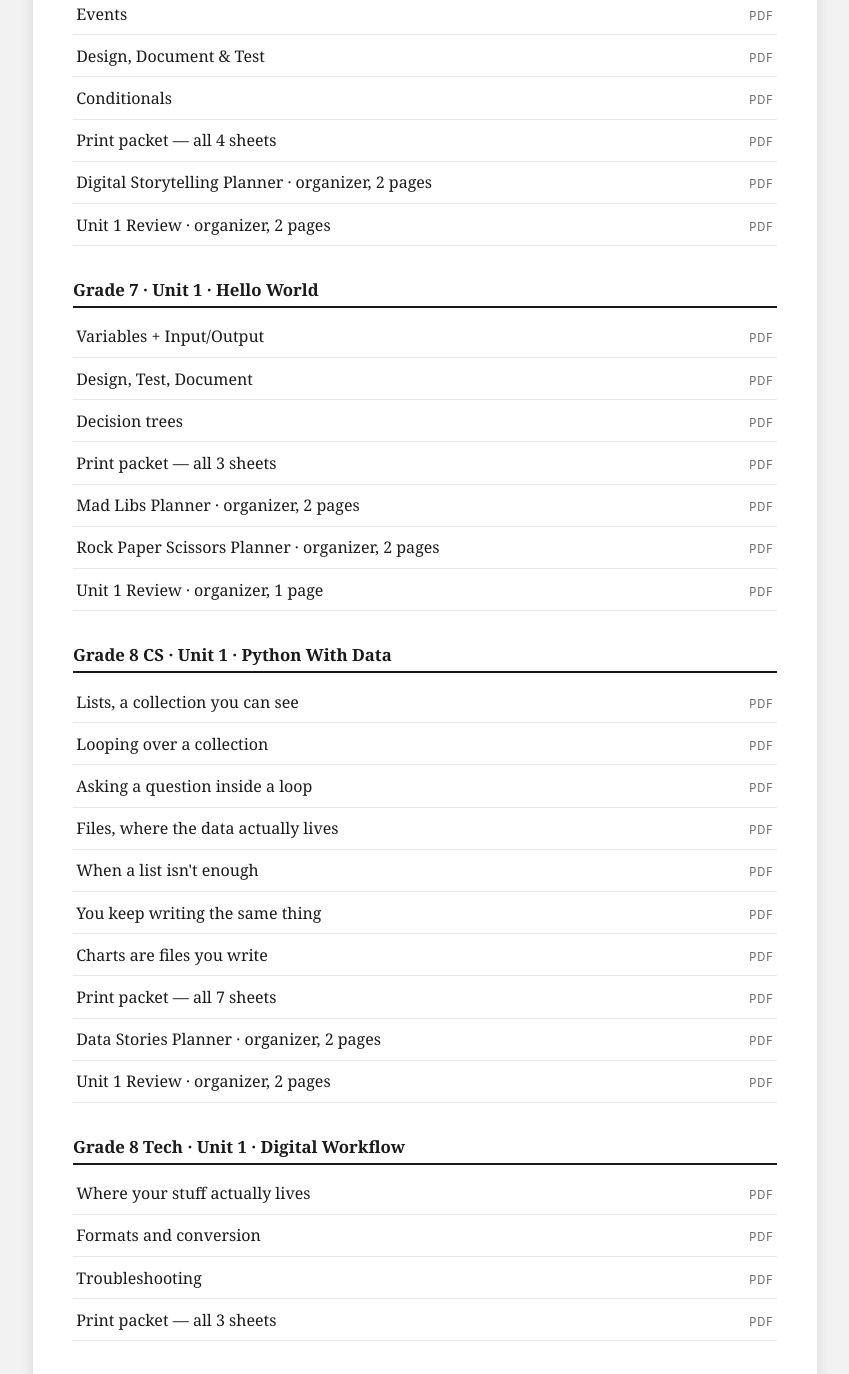
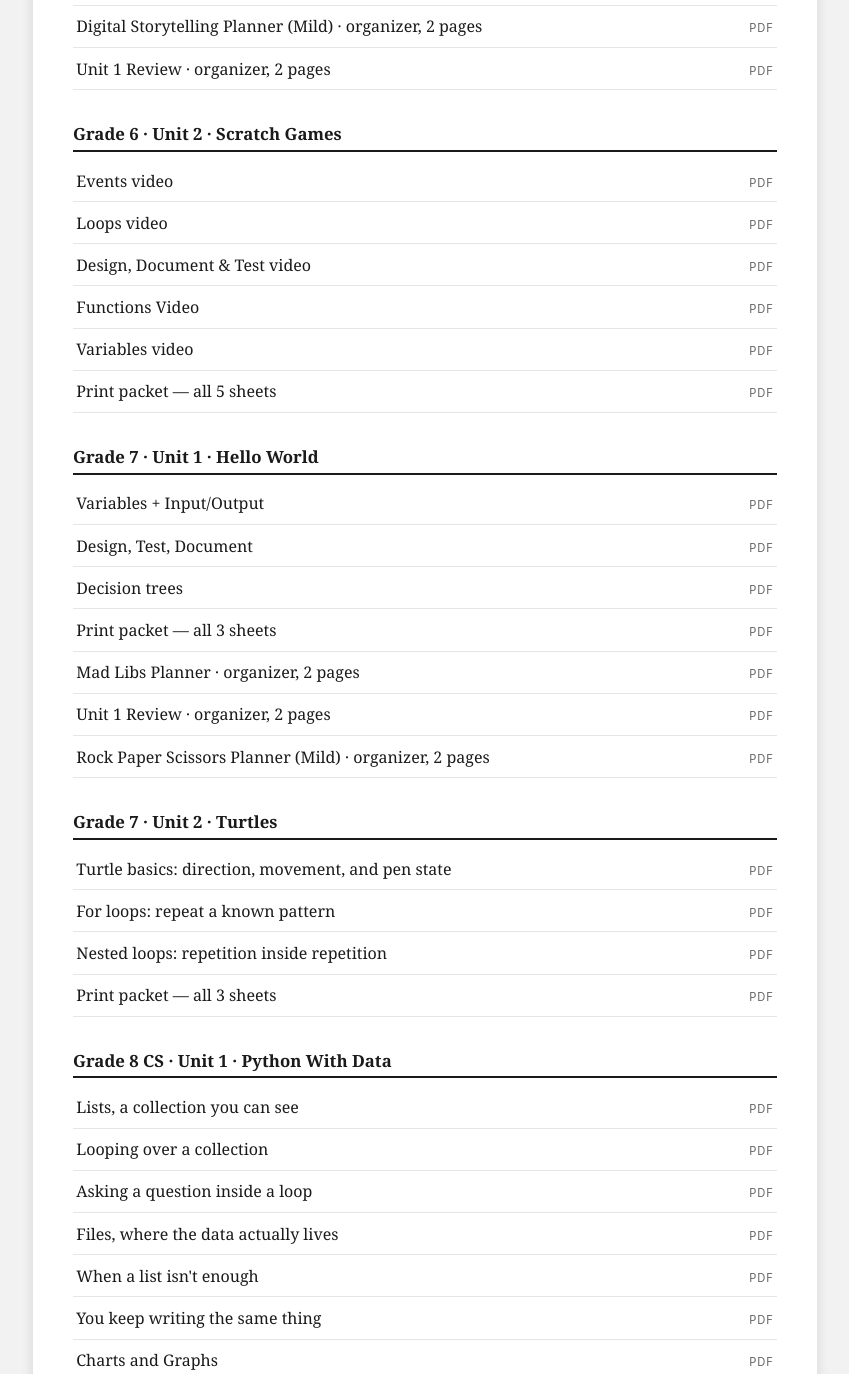
Before and after one commit to bsitkoff/cs-deck-assets, a plain HTML site: page guided-notes/index.html in a window 1280 px wide. Shown: the part 396-1770 px from the top of the page, without its empty margins (215-1064 px from the left). Drawn offline with Linux system fonts and the light colour scheme.

Commit message:
Guided notes: U1 planner and review fixes, G6/G7 Unit 2 sheets, student-facing index
Generated by curriculum-setup-2627 dad832a.

```diff
--- a/guided-notes/index.html
+++ b/guided-notes/index.html
@@ -9,7 +9,6 @@
   main { max-width: 44rem; margin: 0 auto; background: #fff; padding: 40px;
          box-shadow: 0 2px 12px rgba(0,0,0,.12); }
   h1 { font-size: 1.9rem; margin: 0 0 .25rem; letter-spacing: -.01em; }
-  .sub { color: #4d4d4d; margin: 0 0 2rem; font-size: .95rem; }
   h2 { font-size: 1.05rem; margin: 2rem 0 .5rem; padding-bottom: .3rem;
        border-bottom: 2px solid #1a1a1a; }
   ul { list-style: none; margin: 0; padding: 0; }
@@ -19,18 +18,9 @@
   a:hover { background: #f2f2f2; color: #000; }
   .pdf { font-family: -apple-system, BlinkMacSystemFont, "Segoe UI", Arial, sans-serif;
          font-size: .7rem; letter-spacing: .08em; text-transform: uppercase; color: #666; }
-  footer { max-width: 44rem; margin: 1.5rem auto 0; color: #666; font-size: .8rem;
-           font-family: -apple-system, BlinkMacSystemFont, "Segoe UI", Arial, sans-serif; }
   @media (max-width: 480px) { main { padding: 24px; } body { padding: 16px; } }
 </style></head><body><main>
 <h1>Guided Notes</h1>
-<p class="sub">Middle School Computer Science, 2026&ndash;27. One page each, greyscale, ready to print.
-Organizers are extra scaffolds for the students who need them, and are not in the print packet.</p>
-
-<h2>All grades &middot; Unit 0 &middot; How CourseWare Works</h2>
-<ul>
-  <li><a href="u0-how-courseware-works.pdf"><span>How CourseWare Works</span><span class="pdf">PDF</span></a></li>
-</ul>
 
 <h2>Grade 6 &middot; Unit 1 &middot; Scratch Stories</h2>
 <ul>
@@ -39,8 +29,18 @@
   <li><a href="g6-u1-design-document-test.pdf"><span>Design, Document &amp; Test</span><span class="pdf">PDF</span></a></li>
   <li><a href="g6-u1-conditionals.pdf"><span>Conditionals</span><span class="pdf">PDF</span></a></li>
   <li><a href="g6-u1-all-sheets.pdf"><span>Print packet &mdash; all 4 sheets</span><span class="pdf">PDF</span></a></li>
-  <li><a href="g6-u1-digital-storytelling-mild-planner.pdf"><span>Digital Storytelling Planner &middot; organizer, 2 pages</span><span class="pdf">PDF</span></a></li>
+  <li><a href="g6-u1-digital-storytelling-mild-planner.pdf"><span>Digital Storytelling Planner (Mild) &middot; organizer, 2 pages</span><span class="pdf">PDF</span></a></li>
   <li><a href="g6-u1-review-sheet.pdf"><span>Unit 1 Review &middot; organizer, 2 pages</span><span class="pdf">PDF</span></a></li>
+</ul>
+
+<h2>Grade 6 &middot; Unit 2 &middot; Scratch Games</h2>
+<ul>
+  <li><a href="g6-u2-events-video.pdf"><span>Events video</span><span class="pdf">PDF</span></a></li>
+  <li><a href="g6-u2-loops-video.pdf"><span>Loops video</span><span class="pdf">PDF</span></a></li>
+  <li><a href="g6-u2-design-document-test-video.pdf"><span>Design, Document &amp; Test video</span><span class="pdf">PDF</span></a></li>
+  <li><a href="g6-u2-functions-video.pdf"><span>Functions Video</span><span class="pdf">PDF</span></a></li>
+  <li><a href="g6-u2-variables-video.pdf"><span>Variables video</span><span class="pdf">PDF</span></a></li>
+  <li><a href="g6-u2-all-sheets.pdf"><span>Print packet &mdash; all 5 sheets</span><span class="pdf">PDF</span></a></li>
 </ul>
 
 <h2>Grade 7 &middot; Unit 1 &middot; Hello World</h2>
@@ -50,8 +50,16 @@
   <li><a href="g7-u1-decision-trees.pdf"><span>Decision trees</span><span class="pdf">PDF</span></a></li>
   <li><a href="g7-u1-all-sheets.pdf"><span>Print packet &mdash; all 3 sheets</span><span class="pdf">PDF</span></a></li>
   <li><a href="g7-u1-mad-libs-planner.pdf"><span>Mad Libs Planner &middot; organizer, 2 pages</span><span class="pdf">PDF</span></a></li>
-  <li><a href="g7-u1-rps-mild-planner.pdf"><span>Rock Paper Scissors Planner &middot; organizer, 2 pages</span><span class="pdf">PDF</span></a></li>
-  <li><a href="g7-u1-review-sheet.pdf"><span>Unit 1 Review &middot; organizer, 1 page</span><span class="pdf">PDF</span></a></li>
+  <li><a href="g7-u1-review-sheet.pdf"><span>Unit 1 Review &middot; organizer, 2 pages</span><span class="pdf">PDF</span></a></li>
+  <li><a href="g7-u1-rps-mild-planner.pdf"><span>Rock Paper Scissors Planner (Mild) &middot; organizer, 2 pages</span><span class="pdf">PDF</span></a></li>
+</ul>
+
+<h2>Grade 7 &middot; Unit 2 &middot; Turtles</h2>
+<ul>
+  <li><a href="g7-u2-turtle-basics-direction-movement-and-pen-state.pdf"><span>Turtle basics: direction, movement, and pen state</span><span class="pdf">PDF</span></a></li>
+  <li><a href="g7-u2-for-loops-repeat-a-known-pattern.pdf"><span>For loops: repeat a known pattern</span><span class="pdf">PDF</span></a></li>
+  <li><a href="g7-u2-nested-loops-repetition-inside-repetition.pdf"><span>Nested loops: repetition inside repetition</span><span class="pdf">PDF</span></a></li>
+  <li><a href="g7-u2-all-sheets.pdf"><span>Print packet &mdash; all 3 sheets</span><span class="pdf">PDF</span></a></li>
 </ul>
 
 <h2>Grade 8 CS &middot; Unit 1 &middot; Python With Data</h2>
@@ -62,9 +70,9 @@
   <li><a href="g8cs-u1-files-where-the-data-actually-lives.pdf"><span>Files, where the data actually lives</span><span class="pdf">PDF</span></a></li>
   <li><a href="g8cs-u1-when-a-list-isn-t-enough.pdf"><span>When a list isn&#x27;t enough</span><span class="pdf">PDF</span></a></li>
   <li><a href="g8cs-u1-you-keep-writing-the-same-thing.pdf"><span>You keep writing the same thing</span><span class="pdf">PDF</span></a></li>
-  <li><a href="g8cs-u1-charts-are-files-you-write.pdf"><span>Charts are files you write</span><span class="pdf">PDF</span></a></li>
+  <li><a href="g8cs-u1-charts-and-graphs.pdf"><span>Charts and Graphs</span><span class="pdf">PDF</span></a></li>
   <li><a href="g8cs-u1-all-sheets.pdf"><span>Print packet &mdash; all 7 sheets</span><span class="pdf">PDF</span></a></li>
-  <li><a href="g8cs-u1-data-stories-mild-planner.pdf"><span>Data Stories Planner &middot; organizer, 2 pages</span><span class="pdf">PDF</span></a></li>
+  <li><a href="g8cs-u1-data-stories-mild-planner.pdf"><span>Data Stories Planner (Mild) &middot; organizer, 2 pages</span><span class="pdf">PDF</span></a></li>
   <li><a href="g8cs-u1-review-sheet.pdf"><span>Unit 1 Review &middot; organizer, 2 pages</span><span class="pdf">PDF</span></a></li>
 </ul>
 
@@ -77,6 +85,6 @@
 </ul>
 
 </main>
-<footer>Generated by tools/publish_guided_notes.py in the curriculum-setup-2627 repo.
-Regenerate rather than editing these files by hand.</footer>
+<!-- Generated by tools/publish_guided_notes.py in the curriculum-setup-2627 repo.
+     Regenerate rather than editing these files by hand. -->
 </body></html>
```
Also changed, not shown: 19 other files.
